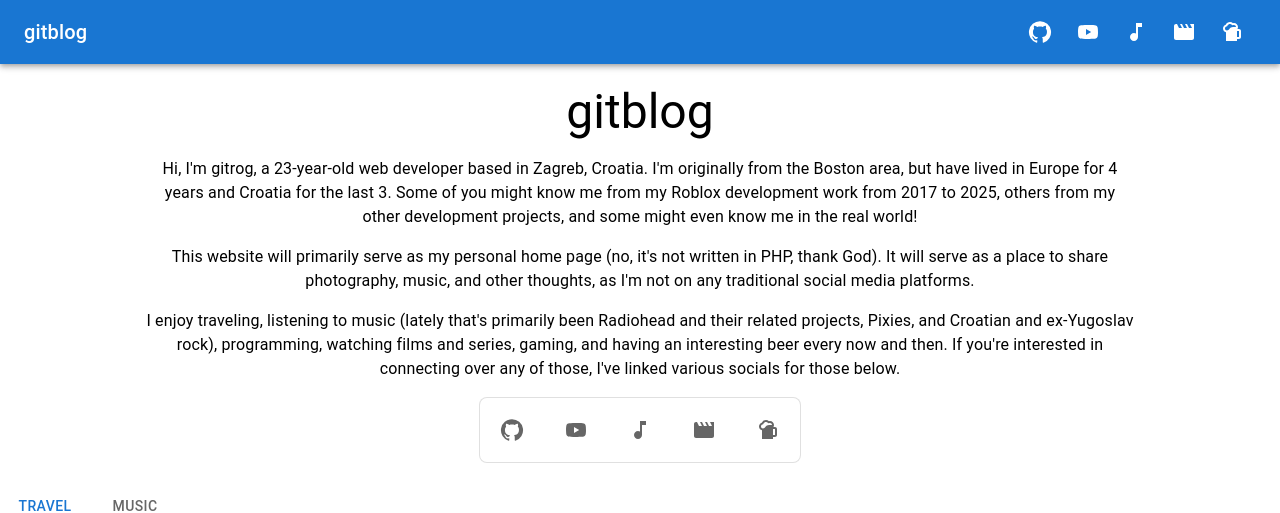
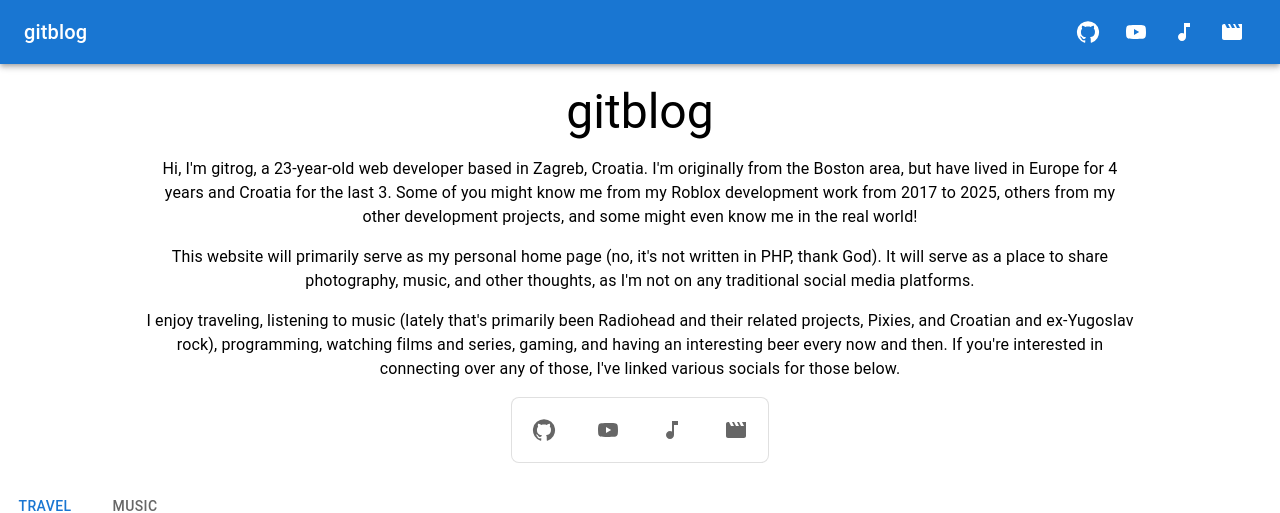
Before and after one commit to gitrogdev/blog, a React (Vite) app: page / in a window 1280 px wide. Shown: the top 513 px of the page. Built offline with nearby package versions, Linux system fonts and the light colour scheme.

Commit message:
Remove Untappd from socials

```diff
--- a/src/components/Links/Links.tsx
+++ b/src/components/Links/Links.tsx
@@ -3,7 +3,6 @@ import {
 	GitHub,
 	Movie,
 	MusicNote,
-	SportsBar,
 	YouTube
 } from '@mui/icons-material';
 
@@ -11,7 +10,6 @@ import {
 	github,
 	letterboxd,
 	spotify,
-	untappd,
 	youtube
 } from '../../data/socials.json';
 
@@ -57,15 +55,5 @@ export default function Links() {
 		>
 			<Movie />
 		</IconButton>
-		<IconButton
-			component="a"
-			href={untappd}
-			target="_blank"
-			size="large"
-			color="inherit"
-			aria-label="untappd"
-		>
-			<SportsBar />
-		</IconButton>
 	</>);
 }
--- a/src/data/socials.json
+++ b/src/data/socials.json
@@ -2,6 +2,5 @@
 	"github": "https://github.com/gitrogdev/",
 	"youtube": "https://www.youtube.com/@gitrogZG",
 	"spotify": "https://open.spotify.com/user/gm12vyz39mhpp578at91lu1e9?si=a697888eab814fda",
-	"letterboxd": "https://letterboxd.com/exitmuzik4afilm/",
-	"untappd": "https://untappd.com/user/benjobostonac"
+	"letterboxd": "https://letterboxd.com/exitmuzik4afilm/"
 }
```
